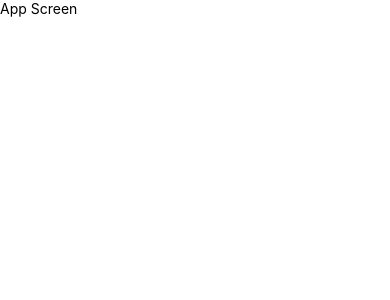
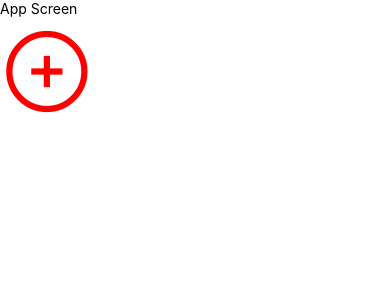
Before and after one commit to camyoh/PokedexRN, a React Native app: screen / in a window 390 px wide. Shown: the top 300 px of the page. Built offline with nearby package versions, Linux system fonts and the light colour scheme.

Commit message:
haciendo la prueba de los iconos, importanto el Icon y al pararnos encima de la ruta presionar ctrl+. para instalar la dependencia que hace falta

```diff
--- a/App.tsx
+++ b/App.tsx
@@ -1,10 +1,17 @@
 import React from 'react'
 import { Text } from 'react-native'
+import Icon from 'react-native-vector-icons/Ionicons'
 
 const App = () => {
   return (
     <>
       <Text>App Screen</Text>
+
+      <Icon
+        name = "add-circle-outline"
+        color = "red"
+        size={ 100 }
+      />
     </>
   )
 }
--- a/package.json
+++ b/package.json
@@ -24,6 +24,7 @@
     "@tsconfig/react-native": "^2.0.0",
     "@types/jest": "^26.0.23",
     "@types/react-native": "^0.69.1",
+    "@types/react-native-vector-icons": "^6.4.11",
     "@types/react-test-renderer": "^18.0.0",
     "@typescript-eslint/eslint-plugin": "^5.29.0",
     "@typescript-eslint/parser": "^5.29.0",
```
Also changed, not shown: 1 other file (tests, documents, lock files or other folders).
